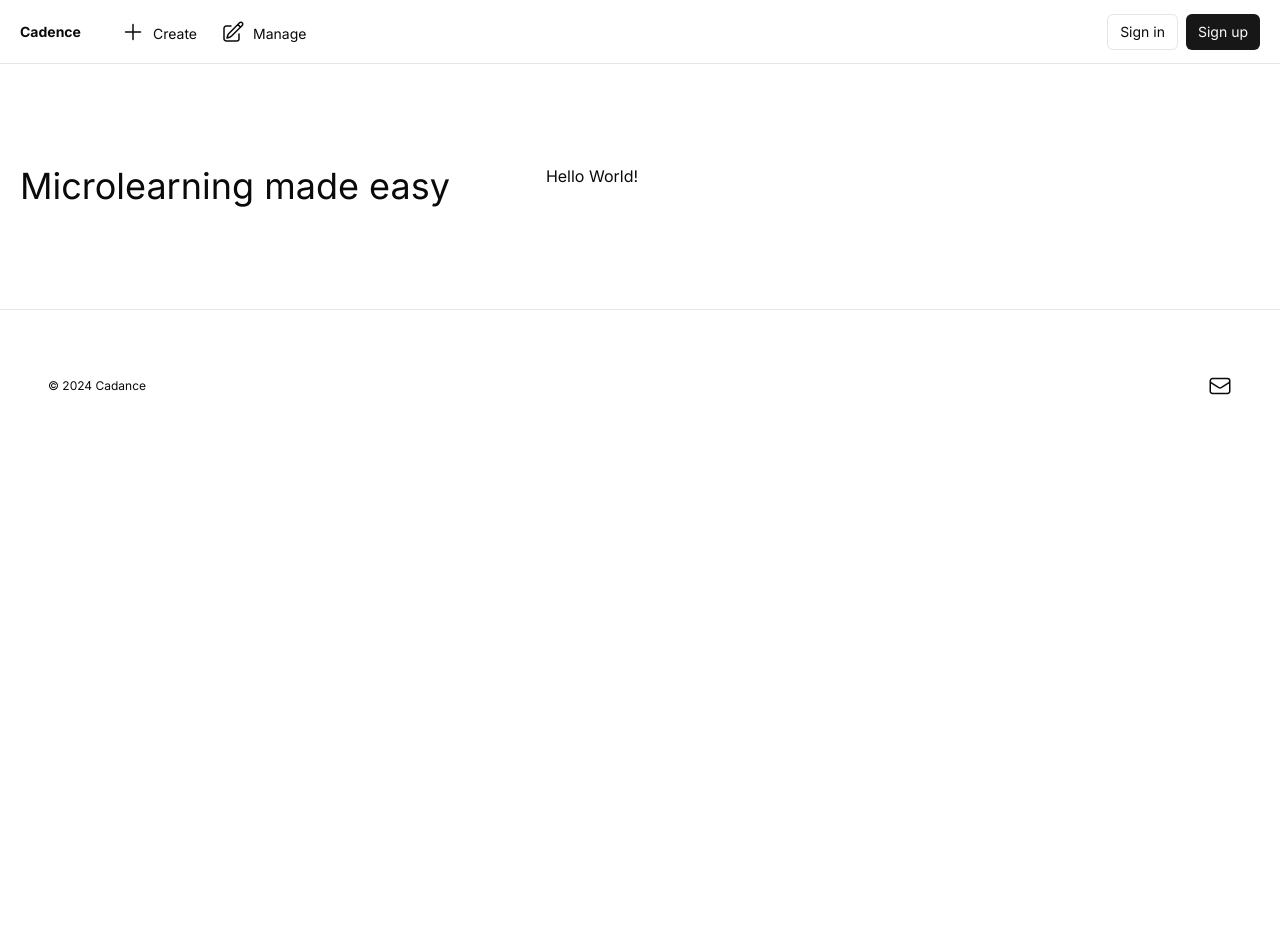
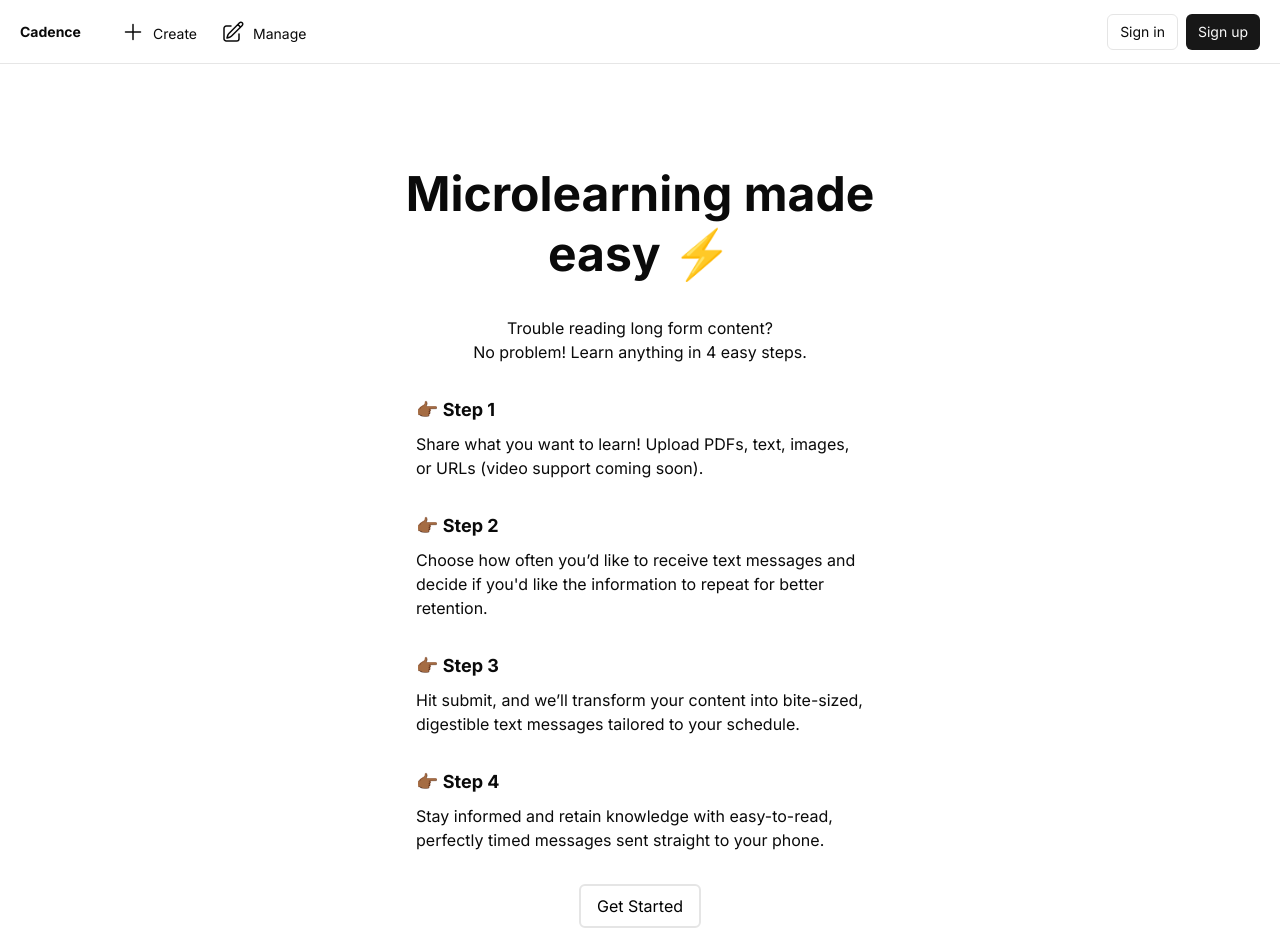
Before and after one commit to Hamza-Mos/cadence, a Next.js app: page / in a window 1280 px wide. Shown: the top 952 px of the page. Before the commit the page ends 800 px from the top, so only its background shows below. Built offline with nearby package versions, Linux system fonts and the light colour scheme; no server answers.

Commit message:
create landing page

```diff
--- a/app/(auth-pages)/sign-in/page.tsx
+++ b/app/(auth-pages)/sign-in/page.tsx
@@ -41,7 +41,7 @@
   };
 
   return (
-    <div className="flex flex-col min-w-96 max-w-96 mx-auto">
+    <div className="flex flex-col min-w-96 max-w-96 mx-auto py-32">
       <h1 className="text-2xl font-medium">Sign in</h1>
       <p className="text-sm text-foreground">
         Don't have an account?{" "}
@@ -75,11 +75,12 @@
       {step === "verification" && (
         <form
           action={handleVerifyCode}
-          className="flex flex-col gap-2 [&>input]:mb-3 mt-8"
+          className="flex flex-col gap-4 [&>input]:mb-3 mt-8"
         >
           <p className="text-sm text-foreground">
             Enter the verification code sent to {phone}
           </p>
+          <br />
           <Label htmlFor="token">Verification Code</Label>
           <Input
             name="token"
@@ -97,6 +98,7 @@
           >
             Use different phone number
           </button>
+          <br />
           <FormMessage
             message={
               message.error
--- a/app/(auth-pages)/sign-up/page.tsx
+++ b/app/(auth-pages)/sign-up/page.tsx
@@ -58,7 +58,7 @@
       {step === "phone" && (
         <form
           action={handleSendCode}
-          className="flex flex-col gap-2 [&>input]:mb-3 mt-8"
+          className="flex flex-col gap-4 [&>input]:mb-3 mt-8"
         >
           <div className="flex flex-col gap-2">
             <Label htmlFor="firstName">First Name</Label>
@@ -81,12 +81,14 @@
               autoComplete="family-name"
             />
           </div>
-
-          <Label>Phone Number</Label>
-          <PhoneInput />
+          <div className="flex flex-col gap-2">
+            <Label>Phone Number</Label>
+            <PhoneInput />
+          </div>
           <SubmitButton pendingText="Sending code...">
             Send verification code
           </SubmitButton>
+          <br />
           <FormMessage
             message={
               message.error
@@ -107,6 +109,7 @@
           <p className="text-sm text-foreground">
             Enter the verification code sent to {phone}
           </p>
+          <br />
           <Label htmlFor="token">Verification Code</Label>
           <Input
             name="token"
@@ -124,6 +127,7 @@
           >
             Use different phone number
           </button>
+          <br />
           <FormMessage
             message={
               message.error
--- a/app/create/page.tsx
+++ b/app/create/page.tsx
@@ -28,7 +28,6 @@
 import { useCallback } from "react";
 import DropZoneUI from "@/components/dropzone";
 import FileTile from "@/components/filetile";
-import { randomUUID } from "crypto";
 
 const FIVE_MB = 5 * 1024 * 1024;
 
@@ -98,7 +97,7 @@
         {userName && (
           <p className="text-center">
             Upload your content and we will deliver them to you in byte sized
-            texts at an interval of your choice.
+            texts at a cadence of your choice.
           </p>
         )}
       </div>
--- a/app/layout.tsx
+++ b/app/layout.tsx
@@ -33,7 +33,7 @@
           disableTransitionOnChange
         >
           <main className="min-h-screen flex flex-col items-center">
-            <div className="flex-1 w-full flex flex-col gap-20 items-center">
+            <div className="flex-1 w-full flex flex-col xl:gap-20 gap-8 items-center">
               <nav className="w-full flex justify-between border-b border-b-foreground/10 h-16">
                 <div className="w-full flex justify-between items-center p-3 px-5 text-sm">
                   <div className="flex gap-10 items-center font-semibold">
--- a/app/page.tsx
+++ b/app/page.tsx
@@ -5,9 +5,8 @@
 
 export default async function Home() {
   return (
-    <>
+    <div className="flex flex-col">
       <Hero />
-      <main className="flex-1 flex flex-col gap-6 px-4">Hello World!</main>
-    </>
+    </div>
   );
 }
--- a/components/hero.tsx
+++ b/components/hero.tsx
@@ -1,9 +1,57 @@
-export default function Header() {
+import Link from "next/link";
+
+export default function Hero() {
   return (
-    <div className="flex flex-col gap-16 items-center">
-      <p className="text-3xl lg:text-4xl !leading-tight mx-auto max-w-xl text-center">
-        Microlearning made easy
+    <div className="flex flex-col gap-8 items-center">
+      <p className="text-5xl !leading-tight mx-auto max-w-xl text-center font-bold text-4xl">
+        Microlearning made easy ⚡️
       </p>
+      <p className="text-md mx-auto text-center">
+        Trouble reading long form content? <br />
+        No problem! Learn anything in 4 easy steps.
+      </p>
+      <div className="flex flex-col gap-2">
+        <p className="w-full flex flex-row justify-start text-lg mx-auto max-w-md font-bold">
+          👉🏾 Step 1
+        </p>
+        <p className="text-md mx-auto max-w-md">
+          Share what you want to learn! Upload PDFs, text, images, or URLs
+          (video support coming soon).
+        </p>
+      </div>
+      <div className="flex flex-col gap-2">
+        <p className="w-full flex flex-row justify-start text-lg mx-auto max-w-md font-bold">
+          👉🏾 Step 2
+        </p>
+        <p className="text-md mx-auto max-w-md">
+          Choose how often you’d like to receive text messages and decide if
+          you'd like the information to repeat for better retention.
+        </p>
+      </div>
+      <div className="flex flex-col gap-2">
+        <p className="w-full flex flex-row justify-start text-lg mx-auto max-w-md font-bold">
+          👉🏾 Step 3
+        </p>
+        <p className="text-md mx-auto max-w-md">
+          Hit submit, and we’ll transform your content into bite-sized,
+          digestible text messages tailored to your schedule.
+        </p>
+      </div>
+      <div className="flex flex-col gap-2">
+        <p className="w-full flex flex-row justify-start text-lg mx-auto max-w-md font-bold">
+          👉🏾 Step 4
+        </p>
+        <p className="text-md mx-auto max-w-md">
+          Stay informed and retain knowledge with easy-to-read, perfectly timed
+          messages sent straight to your phone.
+        </p>
+      </div>
+      <Link
+        href="/create"
+        className="opacity-100 bg-white rounded-md text-black py-2 px-4 text-center cursor-pointer hover:bg-black hover:text-white hover:border-white border-2"
+      >
+        Get Started
+      </Link>
     </div>
   );
 }
```
